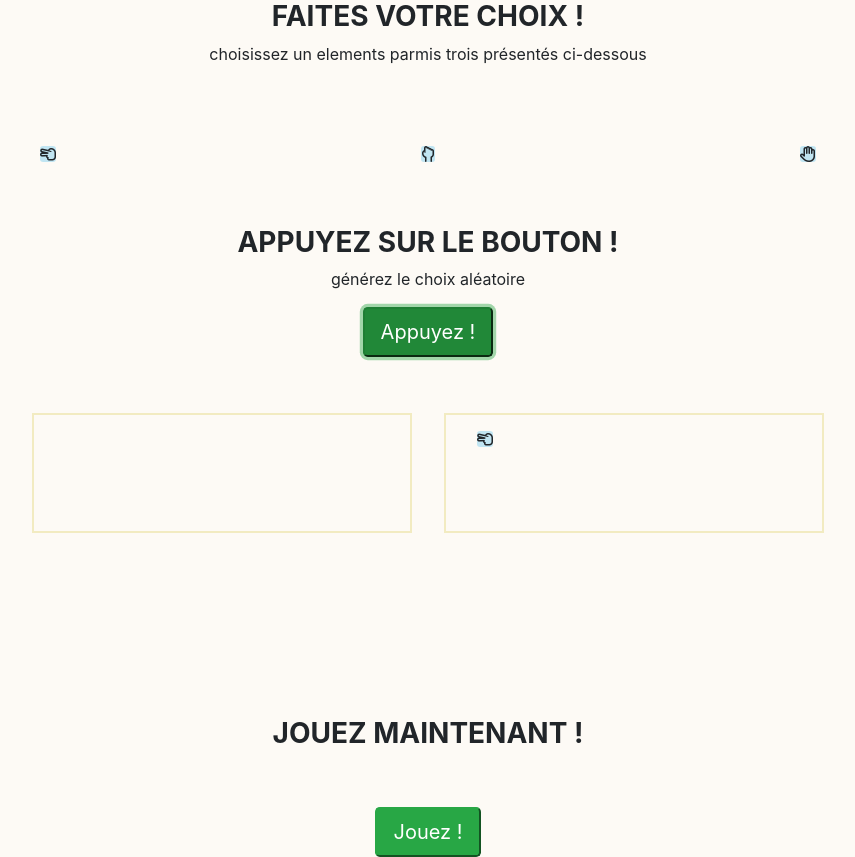
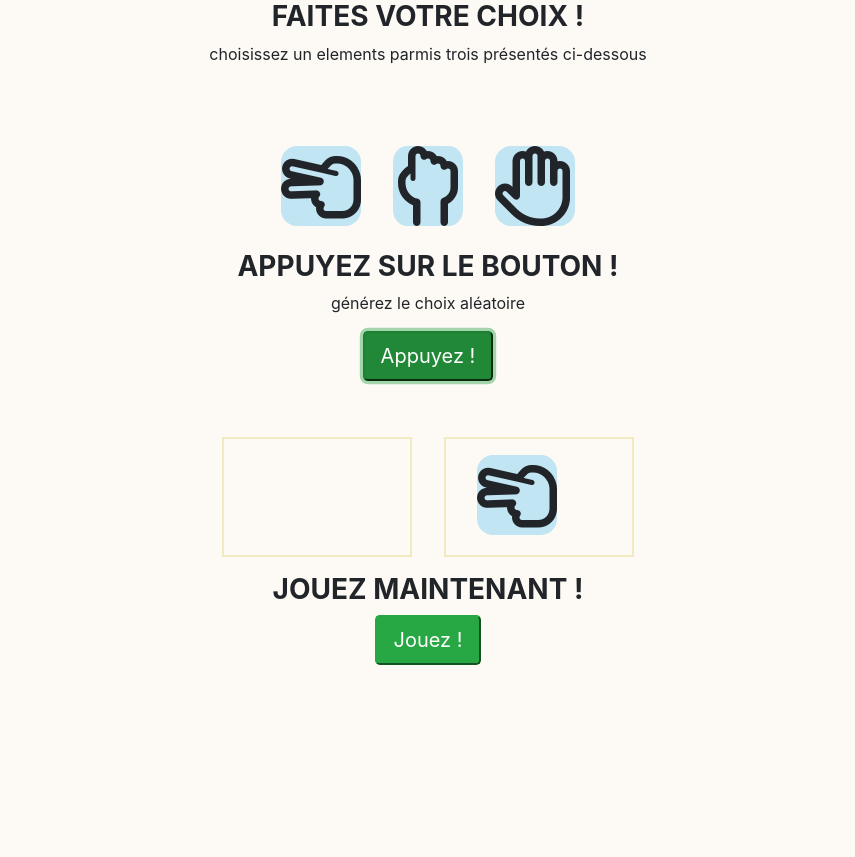
Before and after one commit to OlgaSpirkina/Shifumi, a plain HTML site: page index.html in a window 1280 px wide. Both pictures are taken after a click on the button "Appuyez !". Shown: the whole page, without its empty margins (212-1067 px from the left). After the commit the page ends 800 px from the top, so only its background shows below. Drawn offline with nearby package versions, Linux system fonts and the light colour scheme.

```diff
--- a/assets/css/styles.css
+++ /dev/null
@@ -1,20 +0,0 @@
-.far,
-.far-2{
-  scale: 5;
-  background-color: yellow;
-  border-radius: 15%;
-}
-.far:hover{
-  -ms-transform: rotate(20deg); /* IE 9 */
- transform: rotate(25deg);
-}
-.far-2{
-  background-color: lightblue;
-}
-#firstPlayer,
-#secondPlayer{
-  /* color: #fff; */
-}
-#content{
-  display: none;
-}
--- a/index.html
+++ b/index.html
@@ -14,22 +14,26 @@
       <section class="container">
         <div class="row d-flex justify-content-center">
 
-          <div class="col-md-12 d-flex justify-content-center"><h3 class="text-uppercase">Faites votre choix !</h3></div>
-          <div class="col-md-12 d-flex justify-content-center mb-5"><p>choisissez un elements parmis trois présentés ci-dessous</p></div>
-          <div class="col-md-4 d-flex justify-content-center"><i id="first_player_scissors" class="far fa-hand-scissors" onclick="firstChooseScissors()"></i></div>
-          <div class="col-md-4 d-flex justify-content-center"><i id="first_player_rock" class="far fa-hand-rock"  onclick="firstChooseRock()"></i></div>
-          <div class="col-md-4 d-flex justify-content-center"><i id="first_player_paper" class="far fa-hand-paper"  onclick="firstChoosePaper()"></i></div>
-          <div class="col-md-12 d-flex justify-content-center mt-5"><h3 class="text-uppercase">Appuyez sur le bouton !</h3></div>
-          <div class="col-md-12 d-flex justify-content-center"><p>générez le choix aléatoire</p></div>
+          <div class="col-md-12"><h3 class="text-center text-uppercase">Faites votre choix !</h3></div>
+          <div class="col-md-12 mb-5"><p class="text-center">choisissez un elements parmis trois présentés ci-dessous</p></div>
+          <div class="col-md-12 d-flex justify-content-center">
+            <i id="first_player_scissors" class="far fa-5x fa-hand-scissors" onclick="firstChooseScissors()"></i>
+            <i id="first_player_rock" class="far fa-5x fa-hand-rock"  onclick="firstChooseRock()"></i>
+            <i id="first_player_paper" class="far fa-5x fa-hand-paper"  onclick="firstChoosePaper()"></i>
+          </div>
+          <div class="col-md-12 mt-2"><h3 class="text-center text-uppercase">Appuyez sur le bouton !</h3></div>
+          <div class="col-md-12"><p class="text-center">générez le choix aléatoire</p></div>
           <div class="col-md-12 d-flex justify-content-center">
             <button class="btn-lg btn-success" onclick="getRndInteger()">Appuyez !</button>
           </div>
           <div class="col-md-12"><p id="demo"></p></div>
-          <div id="image" class="col-md-4 result"></div>
-          <div id="randomChoice" class="col-md-4 result"></div>
-          <div class="col-md-6"><input id="text_of_my_choice" type="text" name="" value=""></div>
-          <div class="col-md-6"><input id="text_of_random_choice" type="text" name="" value=""></div>
-          <div class="col-md-12 d-flex justify-content-center my-5"><h3 class="text-uppercase">Jouez maintenant !</h3></div>
+          <div id="image" class="col-3 col-md-2 result"></div>
+          <div id="randomChoice" class="col-3 col-md-2 result"></div>
+          <div class="col-md-12 d-flex justify-content-center ">
+            <input id="text_of_my_choice" type="text" name="" value="" hidden>
+            <input id="text_of_random_choice" type="text" name="" value="" hidden>
+          </div>
+          <div class="col-md-12"><h3 class="text-center text-uppercase">Jouez maintenant !</h3></div>
           <div class="col-md-12 d-flex justify-content-center"><button class="btn-lg btn-success " onclick="playShifumi()">Jouez !</button></div>
         </div>
       </section>
--- a/js/random.js
+++ b/js/random.js
@@ -4,17 +4,17 @@ let textOfRandomChoice = document.getElementById('text_of_random_choice');
 let pcChoice = textOfRandomChoice.value;
 function firstChooseScissors(){
 let iChooseScissors = document.getElementById('image');
-iChooseScissors.innerHTML = '<i class="far fa-hand-scissors"></i>';
+iChooseScissors.innerHTML = '<i class="far fa-5x fa-hand-scissors"></i>';
 myChoice = "ciseaux";
 }
 function firstChooseRock(){
 let iChooseRock = document.getElementById('image');
-iChooseRock.innerHTML = '<i  class="far fa-hand-rock" ></i>';
+iChooseRock.innerHTML = '<i  class="far fa-5x fa-hand-rock" ></i>';
 myChoice = "pierre";
 }
 function firstChoosePaper(){
 let iChoosePaper = document.getElementById('image');
-iChoosePaper.innerHTML = '<i class="far fa-hand-paper"></i>';
+iChoosePaper.innerHTML = '<i class="far fa-5x fa-hand-paper"></i>';
 myChoice = "papier";
 }
 
@@ -24,15 +24,15 @@ function getRndInteger() {
   let randomChoice = document.getElementById('randomChoice');
   document.getElementById('demo').innerHTML = randomNumber;
   if(randomNumber == 0){
-    randomChoice.innerHTML = '<i class="far fa-hand-rock"></i>';
+    randomChoice.innerHTML = '<i class="far fa-5x fa-hand-rock"></i>';
     console.log(randomNumber);
     pcChoice = "pierre";
   }else if(randomNumber == 1){
-    randomChoice.innerHTML = '<i class="far fa-hand-paper"></i>';
+    randomChoice.innerHTML = '<i class="far fa-5x fa-hand-paper"></i>';
     pcChoice = "papier";
     console.log(randomNumber);
   }else{
-    randomChoice.innerHTML =  '<i class="far fa-hand-scissors"></i>';
+    randomChoice.innerHTML =  '<i class="far fa-5x fa-hand-scissors"></i>';
     pcChoice = "ciseaux";
     console.log(randomNumber);
   }
```
Also changed, not shown: assets/img/shifumi.gif.
